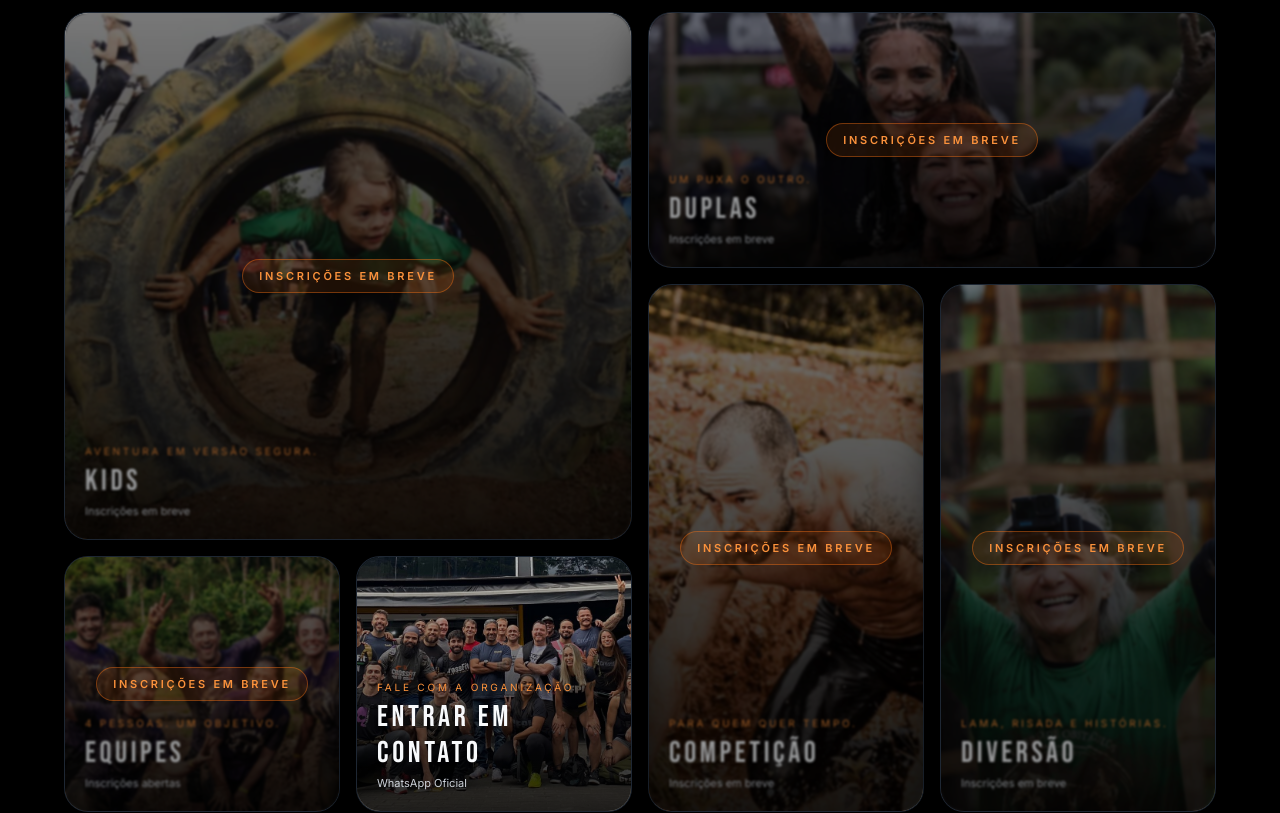
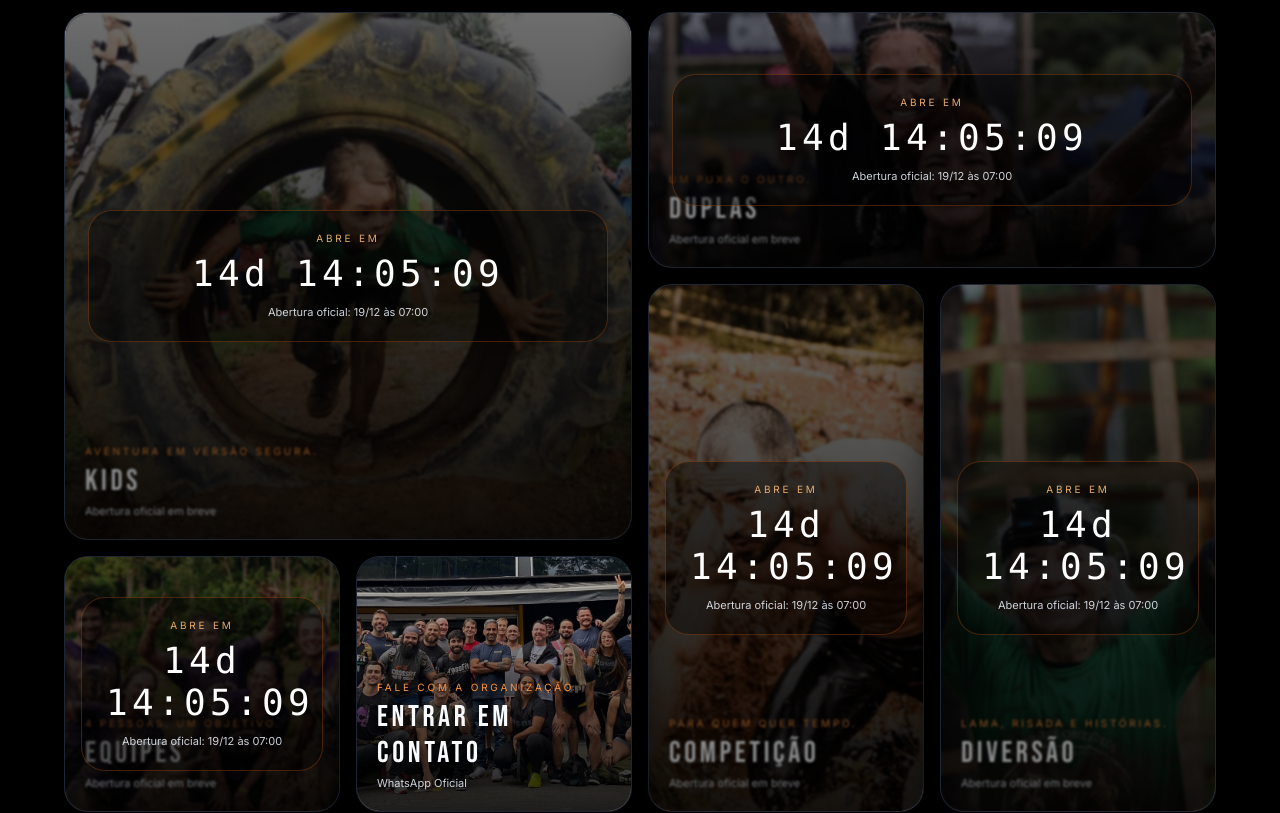
Before and after one commit to Niltinho77/titans-race-landing, a Next.js app: page / in a window 1280 px wide. Shown: the part 860-1673 px from the top of the page. Built offline with nearby package versions, Linux system fonts and the light colour scheme.

Commit message:
colocando contador nos botoes

```diff
--- a/src/components/ExperienceGridSection.tsx
+++ b/src/components/ExperienceGridSection.tsx
@@ -2,7 +2,7 @@
 "use client";
 
 import { motion } from "framer-motion";
-import { tr } from "framer-motion/client";
+import { useEffect, useMemo, useState } from "react";
 
 type Tile = {
   id: string;
@@ -11,25 +11,47 @@ type Tile = {
   location: string;
   image: string;
   href?: string;
-  disabled?: boolean;
   className?: string;
 };
 
+// =========================================================
+// CONFIG DE ABERTURA / BLOQUEIO (MANUAL)
+// ---------------------------------------------------------
+// 1) Abertura automática:
+//    OPEN_AT_ISO define a data/hora que os botões serão liberados automaticamente.
+// 2) Bloqueio manual (pra você controlar as 150 vagas):
+//    Quando quiser FECHAR tudo (ex: esgotou o lote), troque:
+//      MANUAL_BLOCK = false  ->  true
+//    Isso bloqueia TODAS as modalidades, mesmo após o horário.
+//    (O tile "contato" continua ativo.)
+// =========================================================
+const OPEN_AT_ISO = "2025-12-19T07:00:00-03:00";
+const MANUAL_BLOCK = false; // <-- quando esgotar, mude para true
 
-  // =========================================================
-  // COMO DEIXAR TODOS OS BOTÕES ATIVOS RAPIDAMENTE:
-  // - Para abrir inscrições: coloque `disabled: false` e defina `href`
-  // - Para fechar inscrições: coloque `disabled: true` e remova/ignore `href`
-  // =========================================================
-const tiles: Tile[] = [
+function formatCountdown(ms: number) {
+  const totalSeconds = Math.max(0, Math.floor(ms / 1000));
+  const days = Math.floor(totalSeconds / 86400);
+  const hours = Math.floor((totalSeconds % 86400) / 3600);
+  const minutes = Math.floor((totalSeconds % 3600) / 60);
+  const seconds = totalSeconds % 60;
+
+  const pad = (n: number) => String(n).padStart(2, "0");
+  return {
+    days,
+    hours: pad(hours),
+    minutes: pad(minutes),
+    seconds: pad(seconds),
+  };
+}
+
+const tilesBase: Tile[] = [
   {
     id: "kids",
     title: "KIDS",
     subtitle: "Aventura em versão segura.",
     location: "Inscrições em breve",
     image: "/images/kids.png",
-    disabled: true,
-    //href: "/checkout?modality=kids",
+    href: "/checkout?modality=kids",
     className: "md:col-span-2 md:row-span-2",
   },
   {
@@ -38,8 +60,7 @@ const tiles: Tile[] = [
     subtitle: "Um puxa o outro.",
     location: "Inscrições em breve",
     image: "/images/duplas.png",
-    disabled: true,
-    //href: "/checkout?modality=duplas",
+    href: "/checkout?modality=duplas",
     className: "md:col-span-2 md:row-span-1",
   },
   {
@@ -48,8 +69,7 @@ const tiles: Tile[] = [
     subtitle: "Para quem quer tempo.",
     location: "Inscrições em breve",
     image: "/images/competicao.png",
-    disabled: true,
-    //href: "/checkout?modality=competicao",
+    href: "/checkout?modality=competicao",
     className: "md:col-span-1 md:row-span-2",
   },
   {
@@ -58,19 +78,16 @@ const tiles: Tile[] = [
     subtitle: "Lama, risada e histórias.",
     location: "Inscrições em breve",
     image: "/images/diversao.png",
-    disabled: true,
-    //href: "/checkout?modality=diversao",
+    href: "/checkout?modality=diversao",
     className: "md:col-span-1 md:row-span-2",
   },
   {
     id: "equipes",
     title: "EQUIPES",
     subtitle: "4 pessoas. Um objetivo.",
-    location: "Inscrições abertas",
+    location: "Inscrições em breve",
     image: "/images/equipes.png",
-    disabled: true,
-    //href: "/checkout?modality=equipes",
-
+    href: "/checkout?modality=equipes",
   },
   {
     id: "contato",
@@ -78,14 +95,38 @@ const tiles: Tile[] = [
     subtitle: "Fale com a organização",
     location: "WhatsApp Oficial",
     image: "/images/contato.jpg",
-    disabled: false,
     href: "https://wa.me/5555992234690?text=Olá!%20Tenho%20interesse%20na%20Titans%20Race",
   },
 ];
 
+export function ExperienceGridSection() {
+  const openAt = useMemo(() => new Date(OPEN_AT_ISO), []);
+  const [now, setNow] = useState<Date>(() => new Date());
 
+  useEffect(() => {
+    const t = setInterval(() => setNow(new Date()), 250);
+    return () => clearInterval(t);
+  }, []);
 
-export function ExperienceGridSection() {
+  const timeReached = now.getTime() >= openAt.getTime();
+  const isOpen = timeReached && !MANUAL_BLOCK;
+
+  const msLeft = openAt.getTime() - now.getTime();
+  const cd = formatCountdown(msLeft);
+
+  // Enquanto não abrir: somente "contato" fica ativo.
+  // Depois de abrir: todas modalidades ficam ativas, EXCETO se MANUAL_BLOCK = true.
+  const isTileEnabled = (tile: Tile) => {
+    if (tile.id === "contato") return true;
+    return isOpen;
+  };
+
+  // Texto do contador (remove "0d" quando days = 0)
+  const countdownText =
+    cd.days > 0
+      ? `${cd.days}d ${cd.hours}:${cd.minutes}:${cd.seconds}`
+      : `${cd.hours}:${cd.minutes}:${cd.seconds}`;
+
   return (
     <section
       id="inscricoes"
@@ -97,21 +138,22 @@ export function ExperienceGridSection() {
           <span className="tracking-[0.28em] uppercase text-slate-400">
             modalidades & experiências
           </span>
-          <span className="text-slate-500">
-            clique em uma opção para saber mais
-          </span>
+          <span className="text-slate-500">clique em uma opção para saber mais</span>
         </div>
 
         {/* GRID */}
         <div className="grid min-h-[80vh] grid-cols-1 gap-4 md:min-h-[100vh] md:grid-cols-4 md:grid-rows-3 md:grid-flow-dense">
-          {tiles.map((tile, index) => (
+          {tilesBase.map((tile, index) => {
+            const enabled = isTileEnabled(tile);
+
+            return (
               <motion.div
                 key={tile.id}
                 className={`
                   group relative flex overflow-hidden rounded-3xl
                   border border-slate-700/60 bg-black/60
                   shadow-[0_18px_50px_rgba(0,0,0,0.9)]
-                ${tile.disabled ? "cursor-not-allowed opacity-80" : ""}
+                  ${enabled ? "" : "cursor-not-allowed opacity-90"}
                   ${tile.className ?? ""}
                 `}
                 initial={{ opacity: 0, scale: 0.96, y: 10 }}
@@ -119,18 +161,13 @@ export function ExperienceGridSection() {
                 viewport={{ once: true, amount: 0.3 }}
                 transition={{ duration: 0.5, delay: index * 0.07 }}
                 whileHover={
-                tile.disabled
-                  ? undefined
-                  : {
-                      scale: 1.03,
-                      y: -6,
-                      rotateX: 2,
-                      rotateY: -2,
-                    }
+                  enabled
+                    ? { scale: 1.03, y: -6, rotateX: 2, rotateY: -2 }
+                    : undefined
                 }
               >
                 {/* Link somente se estiver ativo */}
-              {tile.href && !tile.disabled && (
+                {tile.href && enabled && (
                   <a
                     href={tile.href}
                     className="absolute inset-0 z-20"
@@ -138,12 +175,35 @@ export function ExperienceGridSection() {
                   />
                 )}
 
-              {/* Overlay “Inscrições em breve” */}
-              {tile.disabled && (
-                <div className="absolute inset-0 z-20 flex items-center justify-center bg-black/40 backdrop-blur-[1px]">
-                  <span className="rounded-full border border-orange-500/40 bg-orange-500/10 px-4 py-2 text-[11px] font-semibold uppercase tracking-[0.25em] text-orange-400">
-                    Inscrições em breve
-                  </span>
+                {/* Overlay com contador responsivo */}
+                {!enabled && tile.id !== "contato" && (
+                  <div className="absolute inset-0 z-20 flex items-center justify-center bg-black/45 backdrop-blur-[1px] p-4">
+                    <div className="w-full max-w-[520px] rounded-3xl border border-orange-500/25 bg-black/40 px-4 py-4 text-center sm:px-6 sm:py-5">
+                      <p className="text-[10px] uppercase tracking-[0.28em] text-orange-300/90">
+                        abre em
+                      </p>
+
+                      {/* Texto do contador adaptável */}
+                      <p
+                        className={`
+                          mt-2 text-white heading-adventure
+                          text-2xl sm:text-3xl md:text-4xl
+                        `}
+                      >
+                        <span className="font-mono">{countdownText}</span>
+                      </p>
+
+                      <p className="mt-2 text-[11px] text-slate-200/90">
+                        Abertura oficial: 19/12 às 07:00
+                      </p>
+
+                      {/* Dica visual se estiver bloqueado manualmente */}
+                      {MANUAL_BLOCK && timeReached && (
+                        <p className="mt-2 text-[11px] text-orange-200/90">
+                          Inscrições temporariamente indisponíveis.
+                        </p>
+                      )}
+                    </div>
                   </div>
                 )}
 
@@ -169,12 +229,18 @@ export function ExperienceGridSection() {
                   <h3 className="mt-1 heading-adventure text-2xl text-slate-50 drop-shadow sm:text-3xl">
                     {tile.title}
                   </h3>
+
                   <p className="mt-1 text-[11px] text-slate-200/90">
-                  {tile.location}
+                    {tile.id === "contato"
+                      ? tile.location
+                      : isOpen
+                      ? "Inscrições abertas"
+                      : "Abertura oficial em breve"}
                   </p>
                 </div>
               </motion.div>
-          ))}
+            );
+          })}
         </div>
       </div>
     </section>
--- a/src/components/RegistrationSection.tsx
+++ b/src/components/RegistrationSection.tsx
@@ -3,6 +3,7 @@
 
 import { motion } from "framer-motion";
 import { Lock } from "lucide-react";
+import { useEffect, useMemo, useState } from "react";
 
 type Lot = {
   id: string;
@@ -18,7 +19,7 @@ const lots: Lot[] = [
     name: "Lote Promocional",
     image: "/images/lote-promocional.png",
     imageAlt: "Lote promocional de lançamento – Titans Race",
-    note: "Vagas limitadas para o lançamento oficial.",
+    note: "Lote de lançamento com vagas limitadas.",
   },
   {
     id: "lote1",
@@ -43,16 +44,55 @@ const lots: Lot[] = [
   },
 ];
 
+const PROMO_LIMIT = 150;
+
+// ✅ Abertura: Sexta, 19/12 às 07:00 (America/Sao_Paulo)
+// Dica: usar offset -03:00 deixa explícito o fuso
+const OPEN_AT_ISO = "2025-12-19T07:00:00-03:00";
+
+// Formata um “restante” simples (hh:mm:ss)
+function formatCountdown(ms: number) {
+  const totalSeconds = Math.max(0, Math.floor(ms / 1000));
+  const days = Math.floor(totalSeconds / 86400);
+  const hours = Math.floor((totalSeconds % 86400) / 3600);
+  const minutes = Math.floor((totalSeconds % 3600) / 60);
+  const seconds = totalSeconds % 60;
+
+  const pad = (n: number) => String(n).padStart(2, "0");
+  return { days, hours: pad(hours), minutes: pad(minutes), seconds: pad(seconds) };
+}
+
+export function RegistrationSection() {
   const loteAtivo = lots[0];
 
-export function RegistrationSection() {
+  const openAt = useMemo(() => new Date(OPEN_AT_ISO), []);
+  const [now, setNow] = useState<Date>(() => new Date());
+
+  // (Opcional) Se você tiver um endpoint real de vagas, dá pra trocar isso por dados do back-end.
+  // Por enquanto, exibimos apenas o limite.
+  const remainingSpots = PROMO_LIMIT;
+
+  useEffect(() => {
+    const t = setInterval(() => setNow(new Date()), 250);
+    return () => clearInterval(t);
+  }, []);
+
+  const isOpen = now.getTime() >= openAt.getTime();
+  const msLeft = openAt.getTime() - now.getTime();
+  const cd = formatCountdown(msLeft);
+
+  // Ajuste para onde você quer levar o usuário quando abrir:
+  // - Pode ser "/inscricao"
+  // - Ou "#checkout"
+  // - Ou "/checkout?lote=lotePromocional"
+  const checkoutHref = "/checkout?lote=lotePromocional";
+
   return (
     <section
       id="lotes"
       className="relative border-t border-white/5 bg-black px-4 py-20 md:py-28"
     >
       <div className="mx-auto max-w-6xl">
-        {/* TÍTULO */}
         <motion.h2
           className="heading-adventure text-3xl text-white md:text-5xl"
           initial={{ opacity: 0, y: 20 }}
@@ -70,12 +110,13 @@ export function RegistrationSection() {
           viewport={{ once: true }}
           transition={{ duration: 0.5, delay: 0.1 }}
         >
-          As inscrições da Titans Race serão abertas em breve. Assim que os lotes
-          forem liberados, publicaremos os valores, datas e modalidades
-          disponíveis aqui no site e nos canais oficiais.
+          A abertura oficial das inscrições será em{" "}
+          <span className="font-semibold text-white">19/12 às 07:00</span>.
+          O Lote Promocional tem{" "}
+          <span className="font-semibold text-white">{PROMO_LIMIT} vagas</span>.
         </motion.p>
 
-        {/* CTA (desabilitado) */}
+        {/* CTA */}
         <motion.div
           className="mt-6"
           initial={{ opacity: 0, y: 10 }}
@@ -83,19 +124,30 @@ export function RegistrationSection() {
           viewport={{ once: true }}
           transition={{ duration: 0.5, delay: 0.15 }}
         >
+          {isOpen ? (
+            <a
+              href={checkoutHref}
+              className="inline-flex items-center rounded-full bg-orange-500 px-5 py-2 text-[11px] font-semibold uppercase tracking-[0.18em] text-black shadow-md transition hover:bg-orange-400"
+              title="Ir para inscrição"
+            >
+              Inscreva-se agora
+            </a>
+          ) : (
             <button
               type="button"
               disabled
-            className="inline-flex cursor-not-allowed items-center rounded-full border border-white/15 bg-black/40 px-5 py-2 text-[11px] font-semibold uppercase tracking-[0.18em] text-zinc-300 opacity-80"
-            title="Inscrições em breve"
+              className="inline-flex cursor-not-allowed items-center gap-2 rounded-full border border-white/15 bg-black/40 px-5 py-2 text-[11px] font-semibold uppercase tracking-[0.18em] text-zinc-300 opacity-80"
+              title="Abertura em 19/12 às 07:00"
             >
-            Inscrições em breve
+              <Lock className="h-3.5 w-3.5" />
+              Abre em {cd.days}d {cd.hours}:{cd.minutes}:{cd.seconds}
             </button>
+          )}
         </motion.div>
 
         {/* GRID PRINCIPAL */}
         <div className="mt-14 grid gap-4 md:grid-cols-[1.3fr_1fr]">
-          {/* CARD PRINCIPAL – LOTE DE DESTAQUE (em breve) */}
+          {/* CARD PRINCIPAL – LOTE PROMOCIONAL */}
           <motion.div
             className="group relative flex h-80 flex-col justify-between overflow-hidden rounded-3xl border border-white/10 bg-black p-6 shadow-[0_20px_60px_rgba(0,0,0,0.9)] md:h-full"
             initial={{ opacity: 0, scale: 0.97, y: 10 }}
@@ -121,9 +173,16 @@ export function RegistrationSection() {
                 Lote de lançamento
               </span>
 
-              <span className="inline-flex items-center gap-1 rounded-full border border-white/15 bg-black/40 px-3 py-1 text-[10px] text-zinc-300 backdrop-blur-[1px]">
-                <Lock className="h-3.5 w-3.5" />
+              <span className="inline-flex items-center gap-2 rounded-full border border-white/15 bg-black/40 px-3 py-1 text-[10px] text-zinc-200 backdrop-blur-[1px]">
+                <span className="font-semibold">{remainingSpots}</span>
+                vagas
+                {!isOpen && (
+                  <>
+                    <span className="opacity-60">•</span>
+                    <Lock className="h-3.5 w-3.5 opacity-80" />
                     Em breve
+                  </>
+                )}
               </span>
             </div>
 
@@ -133,14 +192,45 @@ export function RegistrationSection() {
               </p>
 
               <p className="mt-4 text-sm text-zinc-200">
-                Inscrições <span className="font-semibold text-white">em breve</span>
+                {isOpen ? (
+                  <>
+                    Inscrições <span className="font-semibold text-white">abertas</span>
+                  </>
+                ) : (
+                  <>
+                    Abre em{" "}
+                    <span className="font-semibold text-white">
+                      {cd.days}d {cd.hours}:{cd.minutes}:{cd.seconds}
+                    </span>
+                  </>
+                )}
               </p>
 
               {loteAtivo.note && (
-                <p className="mt-2 text-[11px] text-zinc-400">
-                  {loteAtivo.note}
-                </p>
+                <p className="mt-2 text-[11px] text-zinc-400">{loteAtivo.note}</p>
               )}
+
+              {/* Botão dentro do card */}
+              <div className="mt-6">
+                {isOpen ? (
+                  <a
+                    href={checkoutHref}
+                    className="inline-flex items-center rounded-full bg-orange-500 px-5 py-2 text-[11px] font-semibold uppercase tracking-[0.18em] text-black shadow-md transition hover:bg-orange-400"
+                  >
+                    Garantir vaga
+                  </a>
+                ) : (
+                  <button
+                    type="button"
+                    disabled
+                    className="inline-flex cursor-not-allowed items-center gap-2 rounded-full border border-white/15 bg-black/40 px-5 py-2 text-[11px] font-semibold uppercase tracking-[0.18em] text-zinc-300 opacity-80"
+                    title="Abertura em 19/12 às 07:00"
+                  >
+                    <Lock className="h-3.5 w-3.5" />
+                    Inscrições em breve
+                  </button>
+                )}
+              </div>
             </div>
           </motion.div>
 
@@ -183,14 +273,10 @@ export function RegistrationSection() {
                     {lot.name}
                   </p>
 
-                  <p className="mt-3 text-xs text-zinc-300">
-                    Inscrições em breve
-                  </p>
+                  <p className="mt-3 text-xs text-zinc-300">Inscrições em breve</p>
 
                   {lot.note && (
-                    <p className="mt-1 text-[11px] text-zinc-400">
-                      {lot.note}
-                    </p>
+                    <p className="mt-1 text-[11px] text-zinc-400">{lot.note}</p>
                   )}
                 </div>
               </motion.div>
```
Lines whose indentation alone changed are shown as unchanged.
